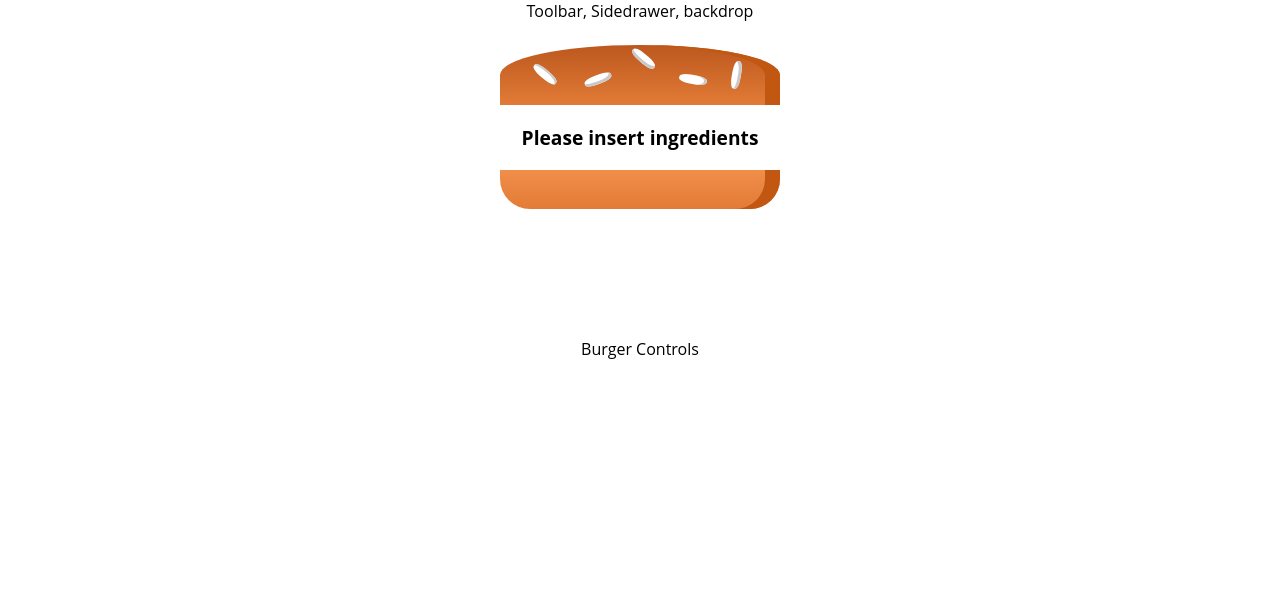
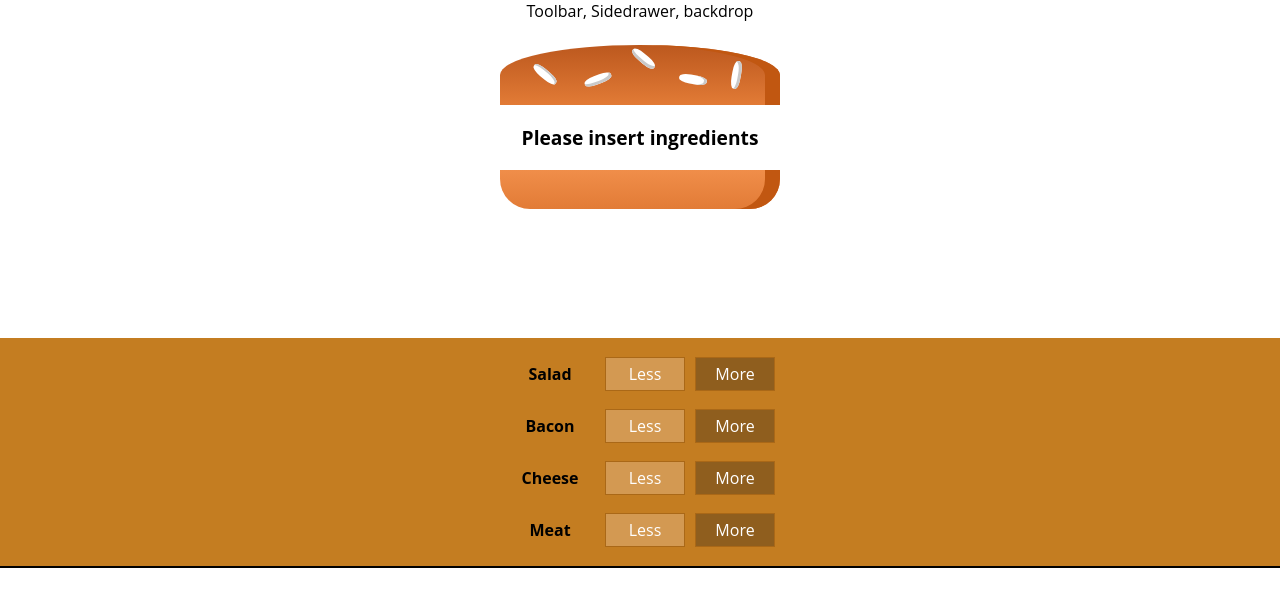
Before and after one commit to samon03/BurgerBuilder-React, a React (Create React App) app: page / in a window 1280 px wide. Shown: the top 606 px of the page. Built offline with nearby package versions, Linux system fonts and the light colour scheme.

Commit message:
build controls

```diff
--- /dev/null
+++ b/src/components/Burger/BuildControls/BuildControl/BuildControl.js
@@ -0,0 +1,14 @@
+import React from 'react';
+import classes from './BuildControl.module.css';
+
+const buildControl = (props) => {
+    return (
+        <div className={classes.BuildControl}>
+            <div className={classes.Label}>{props.label}</div>
+            <button className={classes.Less}>Less</button>
+            <button className={classes.More}>More</button>
+        </div>
+    );
+};
+
+export default buildControl;
--- /dev/null
+++ b/src/components/Burger/BuildControls/BuildControl/BuildControl.module.css
@@ -0,0 +1,56 @@
+.BuildControl {
+    display: flex;
+    justify-content: space-between;
+    align-items: center;
+    margin: 5px 0;
+}
+
+.BuildControl button {
+    display: block;
+    font: inherit;
+    padding: 5px;
+    margin: 0 5px;
+    width: 80px;
+    border: 1px solid #AA6817;
+    cursor: pointer;
+    outline: none;
+}
+
+.BuildControl button:disabled {
+    background-color: #AC9980;
+    border: 1px solid #7E7365;
+    color: #ccc;
+    cursor: default;
+}
+
+.BuildControl button:hover:disabled {
+    background-color: #AC9980;
+    color: #ccc;
+    cursor: not-allowed;
+}
+
+.Label {
+    padding: 10px;
+    font-weight: bold;
+    width: 80px;
+}
+
+.BuildControl .Less {
+    background-color: #D39952;
+    color: white;
+}
+
+.BuildControl .More {
+    background-color: #8F5E1E;
+    color: white;
+}
+
+.BuildControl .Less:hover, .BuildControl .Less:active {
+    background-color: #DAA972;
+    color: white;
+}
+
+.BuildControl .More:hover,.BuildControl .More:active {
+    background-color: #99703F;
+    color: white;
+}
--- /dev/null
+++ b/src/components/Burger/BuildControls/BuildControls.js
@@ -0,0 +1,22 @@
+import React from 'react';
+import BuildControl from './BuildControl/BuildControl';
+import classes from './BuildControls.module.css';
+
+const controls = [
+    {label: 'Salad', type: 'salad'},
+    {label: 'Bacon', type: 'bacon'},
+    {label: 'Cheese', type: 'cheese'},
+    {label: 'Meat', type: 'meat'}
+];
+
+const buildControls = (props) => {
+    return (
+        <div className={classes.BuildControls}>
+            {controls.map(ctrl => (
+                <BuildControl key={ctrl.label} label={ctrl.label} />
+            ))}
+        </div>
+    );
+};
+
+export default buildControls;
--- /dev/null
+++ b/src/components/Burger/BuildControls/BuildControls.module.css
@@ -0,0 +1,10 @@
+.BuildControls {
+    width: 100%;
+    background-color: #c47d21;
+    display: flex;
+    flex-flow: column;
+    align-items: center;
+    box-shadow: 0 2px;
+    margin: auto;
+    padding: 10px 0;
+}
--- a/src/containers/BurgerBuilder/BurgerBuilder.js
+++ b/src/containers/BurgerBuilder/BurgerBuilder.js
@@ -1,6 +1,8 @@
 import React, { Component } from 'react';
 import Aux from '../../hoc/Auxiliry';
 import Burger from '../../components/Burger/Burger';
+import BuildControls from '../../components/Burger/BuildControls/BuildControls';
+
 
 class BurgerBuilder extends Component {
 
@@ -16,7 +18,7 @@
         return (
            <Aux>
                <Burger ingredients={this.state.ingredients}/>
-               <div>Burger Controls</div>
+               <BuildControls/>
            </Aux>
         );
     }
```
